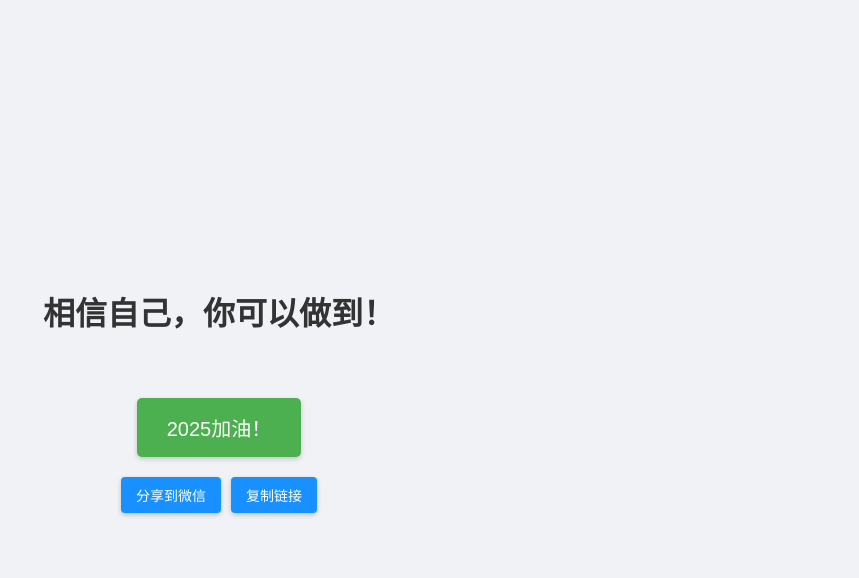
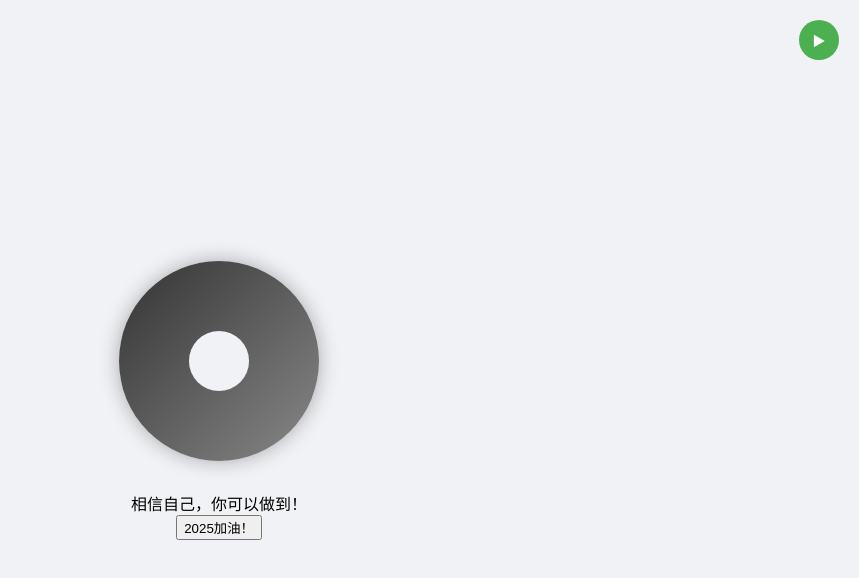
Before and after one commit to 47xc/2025-encouragement, a plain HTML site: page index.html in a window 1280 px wide. Shown: the whole page, without its empty margins (421-1280 px from the left). Drawn offline with Linux system fonts and the light colour scheme.

Commit message:
Update index.html

```diff
--- a/index.html
+++ b/index.html
@@ -3,11 +3,8 @@
 <head>
     <meta charset="UTF-8">
     <title>2025加油！</title>
-    <!-- 添加分享所需的元标签 -->
-    <meta property="og:title" content="2025加油！">
-    <meta property="og:description" content="点击获取你的专属鼓励">
-    <meta name="viewport" content="width=device-width, initial-scale=1.0">
     <style>
+        /* 原有样式保持不变 */
         body {
             display: flex;
             flex-direction: column;
@@ -19,65 +16,91 @@
             background-color: #f0f2f5;
         }
 
-        #message {
-            font-size: 32px;  /* 更大的字体 */
-            font-weight: bold;  /* 加粗 */
-            color: #333;
-            text-align: center;
-            max-width: 80%;
-            margin-bottom: 30px;  /* 添加底部间距 */
-            min-height: 80px;  /* 固定高度防止闪烁 */
+        /* CD样式 */
+        .cd-container {
+            width: 200px;
+            height: 200px;
+            margin-bottom: 30px;
+            position: relative;
         }
 
-        button {
-            padding: 15px 30px;
-            font-size: 20px;
+        .cd {
+            width: 100%;
+            height: 100%;
+            border-radius: 50%;
+            background: linear-gradient(45deg, #333 0%, #888 100%);
+            position: relative;
+            animation: rotate 20s linear infinite;
+            box-shadow: 0 0 20px rgba(0,0,0,0.3);
+        }
+
+        .cd::after {
+            content: '';
+            position: absolute;
+            top: 50%;
+            left: 50%;
+            width: 30%;
+            height: 30%;
+            background-color: #f0f2f5;
+            border-radius: 50%;
+            transform: translate(-50%, -50%);
+        }
+
+        .cd.paused {
+            animation-play-state: paused;
+        }
+
+        @keyframes rotate {
+            from {
+                transform: rotate(0deg);
+            }
+            to {
+                transform: rotate(360deg);
+            }
+        }
+
+        /* 音乐控制按钮 */
+        .music-control {
+            position: fixed;
+            top: 20px;
+            right: 20px;
+            padding: 10px;
             background-color: #4CAF50;
             color: white;
             border: none;
-            border-radius: 5px;
+            border-radius: 50%;
+            width: 40px;
+            height: 40px;
             cursor: pointer;
-            transition: all 0.3s;
-            box-shadow: 0 2px 5px rgba(0,0,0,0.2);
+            display: flex;
+            align-items: center;
+            justify-content: center;
         }
 
-        button:hover {
-            background-color: #45a049;
-            transform: translateY(-2px);
-            box-shadow: 0 4px 8px rgba(0,0,0,0.2);
-        }
-
-        .share-buttons {
-            margin-top: 20px;
-            display: flex;
-            gap: 10px;
-        }
-
-        .share-button {
-            padding: 8px 15px;
-            font-size: 14px;
-            background-color: #1890ff;
-            color: white;
-            border: none;
-            border-radius: 4px;
-            cursor: pointer;
-        }
+        /* 其他原有样式保持不变 */
     </style>
 </head>
 <body>
+    <div class="cd-container">
+        <div class="cd" id="cd"></div>
+    </div>
     <div id="message"></div>
     <button onclick="showEncouragement()">2025加油！</button>
-    <div class="share-buttons">
-        <button class="share-button" onclick="shareToWeChat()">分享到微信</button>
-        <button class="share-button" onclick="copyLink()">复制链接</button>
-    </div>
+    <button class="music-control" onclick="toggleMusic()" id="musicBtn">
+        ▶
+    </button>
+    <audio id="bgMusic" loop>
+        <!-- 这里放入你的音乐文件URL -->
+        <source src="https://music.163.com/song/media/outer/url?id=1824045033.mp3" type="audio/mpeg">
+    </audio>
 
     <script>
+        // 原有的鼓励语数组和函数保持不变
         const encouragements = [
             "相信自己，你可以做到！",
             "今天的努力是明天的收获",
             "加油，前方的路由你来开创！",
-            "困难是暂时的，但坚持是永��的",
+            "困难是暂时的，但坚持是永恒的",
             "每一个今天都是成功路上的一步",
             "别忘了，你比想象中更强大",
             "勇敢追梦，全力以赴！",
@@ -86,8 +109,23 @@
             "记住，你并不是一个人在战斗"
         ];
 
-        // 页面加载时显示一条鼓励语
-        window.onload = showEncouragement;
+        const audio = document.getElementById('bgMusic');
+        const cd = document.getElementById('cd');
+        const musicBtn = document.getElementById('musicBtn');
+        let isPlaying = false;
+
+        function toggleMusic() {
+            if (isPlaying) {
+                audio.pause();
+                cd.classList.add('paused');
+                musicBtn.textContent = '▶';
+            } else {
+                audio.play();
+                cd.classList.remove('paused');
+                musicBtn.textContent = '⏸';
+            }
+            isPlaying = !isPlaying;
+        }
 
         function showEncouragement() {
             const messageDiv = document.getElementById('message');
@@ -101,18 +139,8 @@
             }, 100);
         }
 
-        function shareToWeChat() {
-            alert('请截图或复制链接分享到微信');
-        }
-
-        function copyLink() {
-            const currentUrl = window.location.href;
-            navigator.clipboard.writeText(currentUrl).then(() => {
-                alert('链接已复制到剪贴板！');
-            }).catch(err => {
-                alert('复制失败，请手动复制地址栏链接');
-            });
-        }
+        // 页面加载时显示一条鼓励语
+        window.onload = showEncouragement;
     </script>
 </body>
 </html>
```
